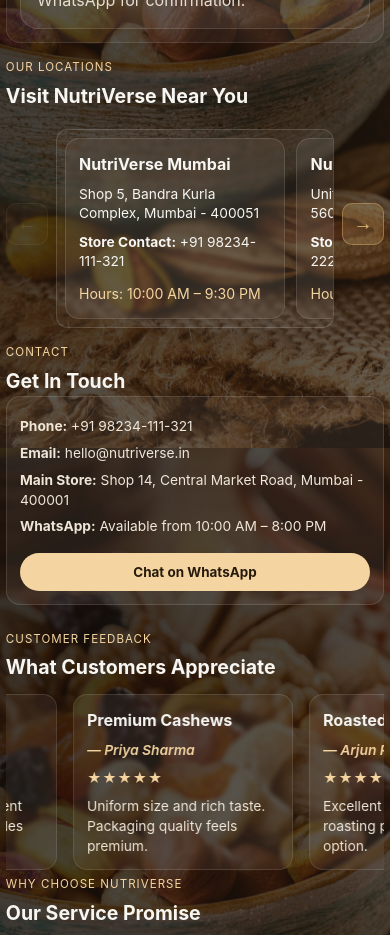
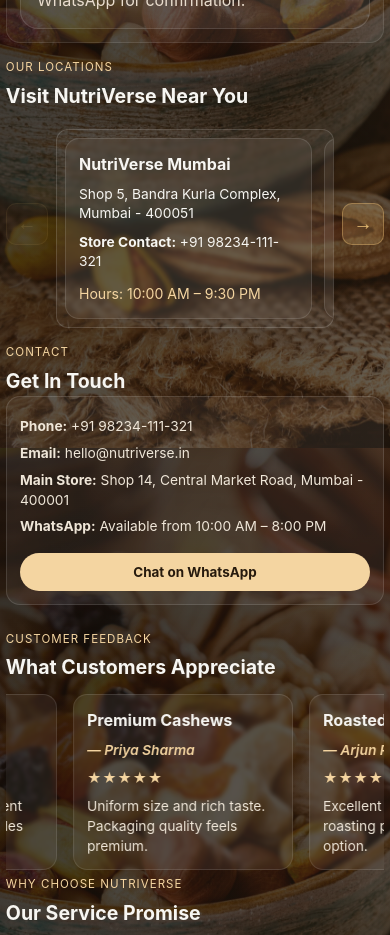
Before and after one commit to shubhanalytics/nutriverse, a React (Vite) app: page / in a window 390 px wide. Shown: the part 5460-6395 px from the top of the page. Built offline with nearby package versions, Linux system fonts and the light colour scheme.

Commit message:
Make mobile location cards full-width

```diff
--- a/src/index.css
+++ b/src/index.css
@@ -998,8 +998,10 @@
   }
 
   .location-grid .card {
-    min-width: 260px;
-    width: 260px;
+    flex: 0 0 calc(100% - 1rem);
+    width: calc(100% - 1rem);
+    min-width: calc(100% - 1rem);
+    min-height: 170px;
     scroll-snap-align: start;
     scroll-snap-stop: always;
   }
@@ -1123,8 +1125,10 @@
   }
 
   .location-grid .card {
-    min-width: 220px;
-    width: 220px;
+    flex: 0 0 calc(100% - 0.8rem);
+    width: calc(100% - 0.8rem);
+    min-width: calc(100% - 0.8rem);
+    min-height: 160px;
     scroll-snap-align: start;
     scroll-snap-stop: always;
   }
```
